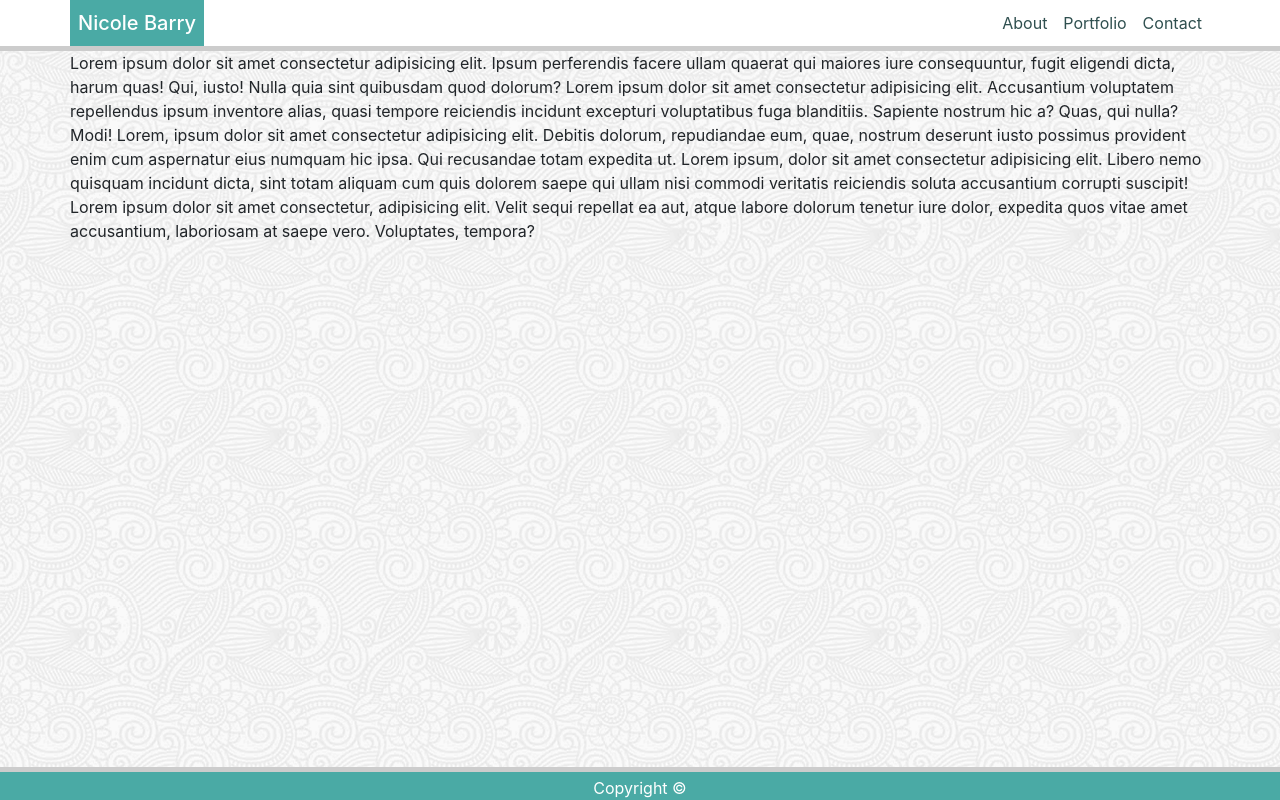
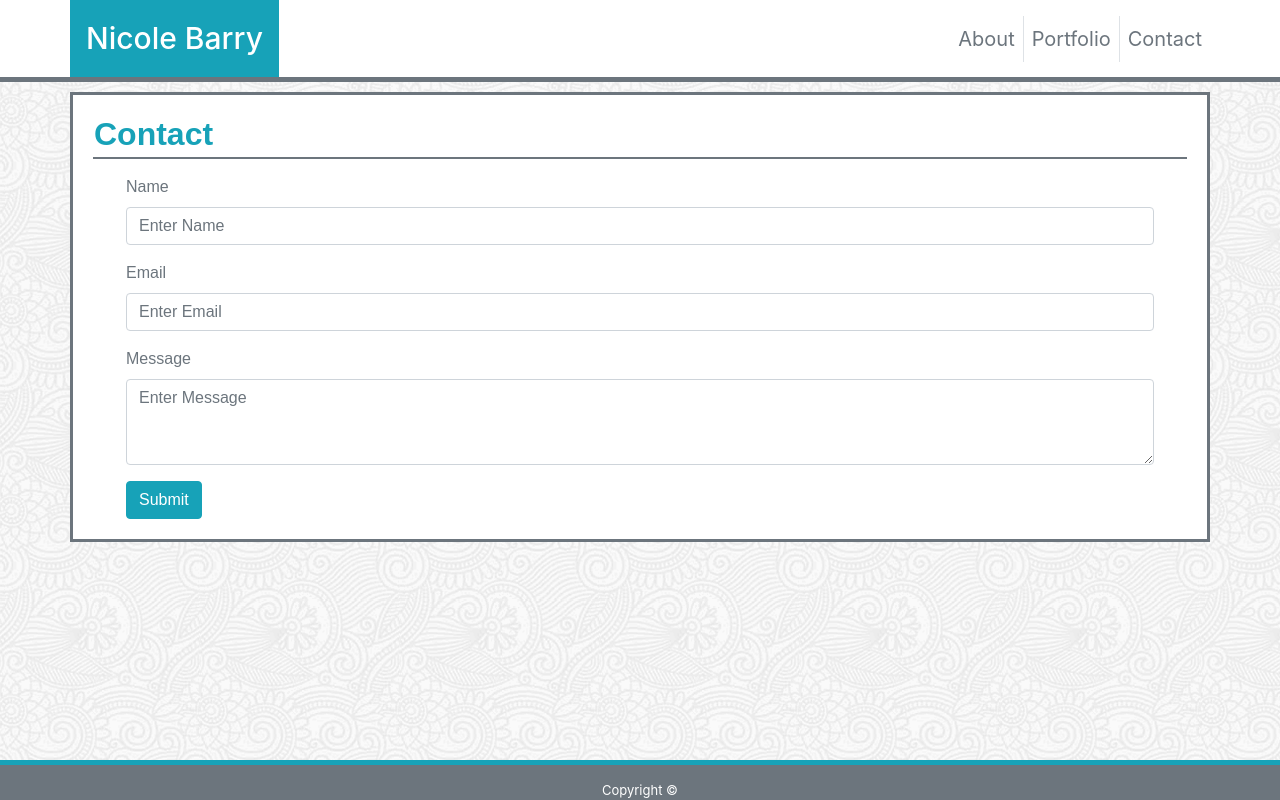
Before and after one commit to nmbarry15/Bootstrap-Portfolio, a plain HTML site: page contact.html in a window 1280 px wide. Drawn offline with nearby package versions, Linux system fonts and the light colour scheme.

Commit message:
fix footer and finished contact page

```diff
--- a/contact.html
+++ b/contact.html
@@ -1,58 +1,22 @@
 <!DOCTYPE html>
-<html lang="en">
+<html class="h-100" lang="en">
 
 <head>
     <meta charset="UTF-8">
     <meta name="viewport" content="width=device-width, initial-scale=1.0">
     <link rel="stylesheet" href="https://maxcdn.bootstrapcdn.com/bootstrap/4.0.0/css/bootstrap.min.css">
+    <link rel="stylesheet" type="text/css" href="css/style.css">
 
     <title>Contact</title>
 
-    <style>
-        body {
-            background-image: url("images/full-bloom.png");
-            background-repeat: repeat;
-            margin: 0;
-            padding: 0;
-        }
-
-        .sticky-top {
-            background-color: white;
-            border-bottom: #cccccc solid 5px;
-        }
-
-        .navbar-brand {
-            background-color: #4aaaa5;
-            color: white;
-        }
-
-        .nav-link {
-            color: darkslategray;
-        }
-
-        .nav-link:hover {
-            color: #4aaaa5;
-        }
-
-        .custom-toggler {
-            color: #cccccc;
-        }
-
-        .fixed-bottom {
-            background-color: #4aaaa5;
-            color: white;
-            text-align: center;
-            border-top: #cccccc solid 5px;
-        }
-    </style>
 </head>
 
-<body>
+<body class="h-100 m-0 p-0">
     <!-- Start Nav -->
-    <div class="sticky-top">
+    <div class="sticky-top bg-white border-secondary" id="header">
         <div class="container p-0">
             <nav class="navbar navbar-expand-lg p-0 m-0">
-                <span class="navbar-brand p-2 m-0 h1">Nicole Barry</span>
+                <span class="navbar-brand bg-info text-white p-3 m-0 h1 border-secondary">Nicole Barry</span>
                 <button class="navbar-toggler navbar-light" type="button" data-toggle="collapse" data-target="#navbarSupportedContent" aria-controls="navbarSupportedContent"
                     aria-expanded="false" aria-label="Toggle navigation">
                     <span class="navbar-toggler-icon"></span>
@@ -60,13 +24,13 @@
                 <div class="collapse navbar-collapse justify-content-end" id="navbarSupportedContent">
                     <ul class="nav navbar-nav">
                         <li class="nav-item">
-                            <a class="nav-link" href="index.html">About</a>
+                            <a class="nav-link text-secondary" href="index.html">About</a>
                         </li>
                         <li class="nav-item">
-                            <a class="nav-link" href="portfolio.html">Portfolio</a>
+                            <a class="nav-link border-left text-secondary" href="portfolio.html">Portfolio</a>
                         </li>
                         <li class="nav-item">
-                            <a class="nav-link" href="contact.html">Contact</a>
+                            <a class="nav-link border-left text-secondary" href="contact.html">Contact</a>
                         </li>
                     </ul>
                 </div>
@@ -74,28 +38,38 @@
         </div>
     </div>
 
+
     <!-- Content -->
-    <div class="container">
-        <div class="row">
-            Lorem ipsum dolor sit amet consectetur adipisicing elit. Ipsum perferendis facere ullam quaerat qui maiores iure consequuntur,
-            fugit eligendi dicta, harum quas! Qui, iusto! Nulla quia sint quibusdam quod dolorum? Lorem ipsum dolor sit amet
-            consectetur adipisicing elit. Accusantium voluptatem repellendus ipsum inventore alias, quasi tempore reiciendis
-            incidunt excepturi voluptatibus fuga blanditiis. Sapiente nostrum hic a? Quas, qui nulla? Modi! Lorem, ipsum
-            dolor sit amet consectetur adipisicing elit. Debitis dolorum, repudiandae eum, quae, nostrum deserunt iusto possimus
-            provident enim cum aspernatur eius numquam hic ipsa. Qui recusandae totam expedita ut. Lorem ipsum, dolor sit
-            amet consectetur adipisicing elit. Libero nemo quisquam incidunt dicta, sint totam aliquam cum quis dolorem saepe
-            qui ullam nisi commodi veritatis reiciendis soluta accusantium corrupti suscipit! Lorem ipsum dolor sit amet
-            consectetur, adipisicing elit. Velit sequi repellat ea aut, atque labore dolorum tenetur iure dolor, expedita
-            quos vitae amet accusantium, laboriosam at saepe vero. Voluptates, tempora?
-
+    <div class="content">
+        <div class="container bg-white border-secondary" id="content-container">
+            <div class="row pr-5 pl-3">
+                <h2 class="mb-0 font-weight-bold text-info">Contact</h2>
+            </div>
+            <hr class="mt-1 border-secondary" style="border: 1.5px solid">
+            <div class="row pr-5 pl-5">
+                <form class="text-secondary" style="width: 100%">
+                    <div class="form-group">
+                        <label for="inputName">Name</label>
+                        <input type="name" class="form-control" id="inputName" placeholder="Enter Name">
+                    </div>
+                    <div class="form-group">
+                        <label for="inputEmail">Email</label>
+                        <input type="email" class="form-control" id="inputEmail" placeholder="Enter Email">
+                    </div>
+                    <div class="form-group">
+                        <label for="inputMessage">Message</label>
+                        <textarea type="message" class="form-control" id="inputMessage" rows="3" placeholder="Enter Message"></textarea>
+                    </div>
+                    <button type="submit" class="btn btn-primary bg-info border-info">Submit</button>
+                </form>
+            </div>
         </div>
     </div>
 
     <!-- Footer -->
-    <div class="fixed-bottom">
-        <div class="container-fluid mt-1 p-0">
-            Copyright &copy;
-        </div>
+    <div class="container-fluid p-0 text-center border-info bg-secondary text-white" id="footer">
+        <p></p>
+        Copyright &copy;
     </div>
 
 
--- /dev/null
+++ b/css/style.css
@@ -0,0 +1,48 @@
+body {
+    background-image: url("../images/full-bloom.png");
+    background-repeat: repeat;
+    height: 100%;
+    display: flex;
+    flex-direction: column;
+}
+
+#header {
+    border-bottom: solid 5px;
+}
+
+.navbar-brand {
+    font-size: 30px;
+}
+
+.nav-link {
+    font-size: 20px;
+}
+
+.nav-link:hover {
+    text-decoration: underline;
+}
+
+.custom-toggler {
+    color: #cccccc;
+}
+
+.content{
+    flex: 1 0 auto;
+}
+
+#content-container {
+    border: solid 3px;
+    margin: 10px auto 10px auto;
+    padding: 20px;
+    font-family: Arial, Helvetica, sans-serif;
+    /* flex: 1 0 auto; */
+}
+
+
+
+#footer {
+    border-top-style: solid;
+    border-top-width: 5px;
+    font-size: small;
+    flex-shrink: 0;
+}
```
Also changed, not shown: index.html (+3 -62 lines), portfolio.html (+3 -41 lines).
